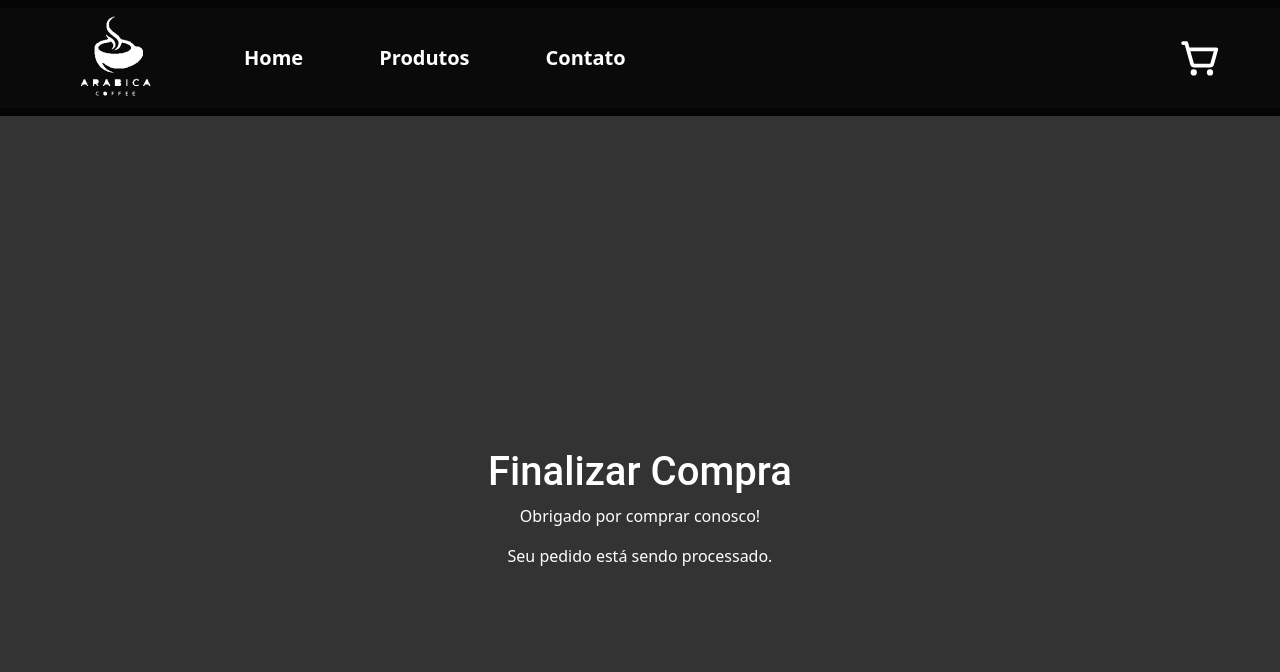
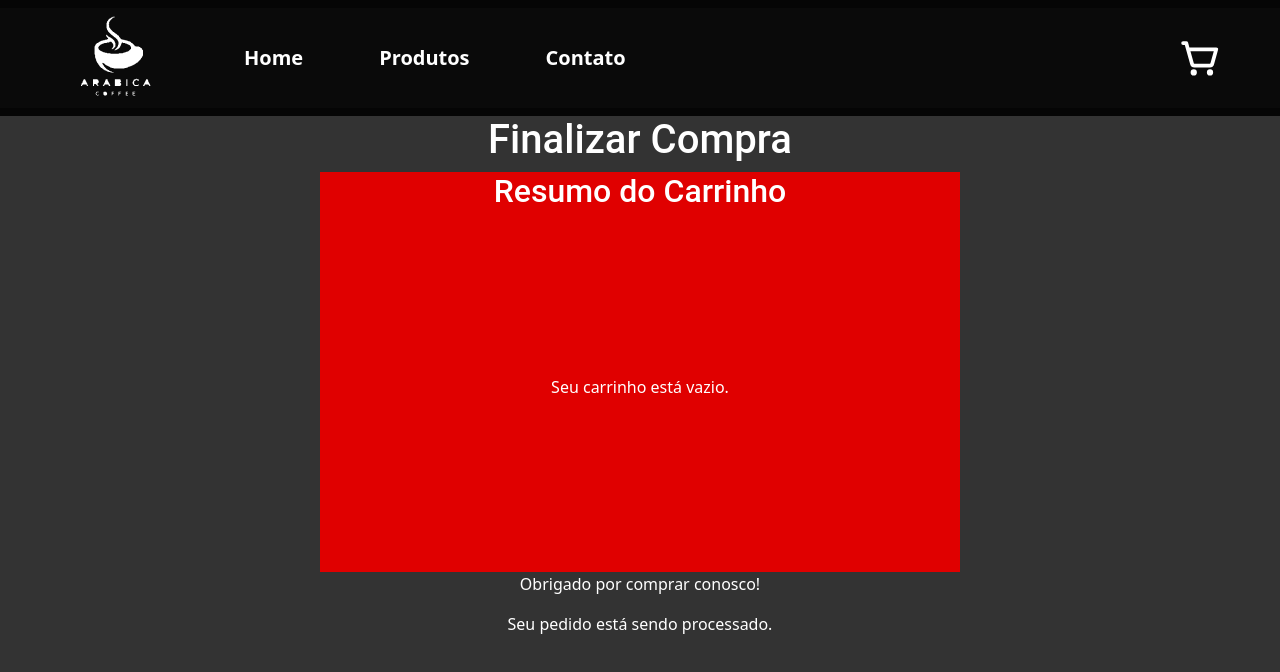
Before and after one commit to yurijacome/CoffeShop, a React (Create React App) app: page /checkout in a window 1280 px wide. Shown: the top 672 px of the page. Built offline with nearby package versions, Linux system fonts and the light colour scheme.

Commit message:
checkout, cartcontext, cartsumarry

```diff
--- /dev/null
+++ b/src/components/cart/cartSumarry.jsx
@@ -0,0 +1,32 @@
+import React from "react";
+import { CartSummaryContainer } from "./cartSumarryStyle";
+
+export const CartSummary = ({ cart, total }) => {
+  return (
+    <CartSummaryContainer>
+    <h2 >Resumo do Carrinho</h2>
+    <div className="cartSumarry">
+        {cart && cart.length > 0 ? (
+        <div className="cartItems">
+            {cart.map(item => (
+            <div key={item.id} className="cartItem">
+                <div className="cartItemImage">
+                    <img src={item.image} alt={item.title} />
+                </div>
+                <div className="cartItemDetails">
+                    <h3>{item.title}</h3>
+                    <p>Preço unitário: R${item.price?.toFixed(2) ?? '10,00'}</p>
+                    <p>Total: R${((item.price || 10) * (item.quantity || 1)).toFixed(2)}</p>
+
+                </div>
+            </div>
+            ))}
+        <span>Total do pedido: R${total.toFixed(2)}</span>
+        </div>
+        ) : (
+        <p>Seu carrinho está vazio.</p>
+        )}
+    </div>
+  </CartSummaryContainer>
+  );
+}
--- /dev/null
+++ b/src/components/cart/cartSumarryStyle.jsx
@@ -0,0 +1,61 @@
+import styled from "styled-components";
+
+export const CartSummaryContainer = styled.div`
+    display: flex;
+    flex-direction: column;
+    align-items: center;
+    justify-content: center;
+    width: 50%;
+    height: 400px;
+    background-color: rgb(224, 0, 0);
+    color: #fff;
+
+    .cartSumarry{
+        display: flex;
+        flex-direction: column;
+        align-items: center;
+        justify-content: center;
+        width: 100%;
+        height: 100%;
+    }
+
+    .cartItems{
+        display: flex;
+        flex-direction: column;
+        width: 100%;
+        height: 100%;
+        overflow-y: auto;
+    }
+
+    .cartItem{
+        display: flex;
+        align-items: center;
+        justify-content: center;
+        width: 100%;
+        height: 100%;
+        margin-bottom: 10px;
+        background-color: rgb(51, 51, 51);
+    }
+
+    .cartItemImage{
+        width: 100px;
+        height: 100px;
+        margin-right: 10px;
+    }
+    .cartItemImage img{
+        width: 100%;
+        height: 100%;
+        object-fit: cover;
+    }
+
+    .cartItemDetails{
+        display: flex;
+        flex-direction: column;
+        align-items: center;
+        justify-content: center;
+        width: 100%;
+        height: 100%;
+    }
+
+
+`
--- a/src/contexts/CartContext.jsx
+++ b/src/contexts/CartContext.jsx
@@ -1,9 +1,17 @@
-import React, { createContext, useState } from 'react';
+import React, { createContext, useState, useEffect } from 'react';
 
 export const CartContext = createContext();
 
 export const CartProvider = ({ children }) => {
-  const [cart, setCart] = useState([]);
+  const [cart, setCart] = useState(() => {
+    const stored = localStorage.getItem('cart');
+    return stored ? JSON.parse(stored) : [];
+  });
+
+  useEffect(() => {
+    localStorage.setItem('cart', JSON.stringify(cart));
+  }, [cart]);
+
   return (
     <CartContext.Provider value={{ cart, setCart }}>
       {children}
--- a/src/pages/checkout/checkout.jsx
+++ b/src/pages/checkout/checkout.jsx
@@ -1,19 +1,24 @@
-import React from "react";
+import React, { useContext } from "react";
+import { CartContext } from "../../contexts/CartContext";
 
 import Header from "../../components/header/header";
 import { CheckoutContainer } from "./checkoutStyle";
+import { CartSummary } from "../../components/cart/cartSumarry";
 
 const Checkout = () => {
+    const { cart } = useContext(CartContext);
+    const total = cart?.reduce((sum, item) => sum + (item.price || 0) * (item.quantity || 1), 0) || 0;
     return (
         <div>
             <Header/>
             <CheckoutContainer>
                 <h1>Finalizar Compra</h1>
+                <CartSummary cart={cart} total={total} />
                 <p>Obrigado por comprar conosco!</p>
                 <p>Seu pedido está sendo processado.</p>
             </CheckoutContainer>
         </div>
     );
-    }
+}
 
 export default Checkout;
--- a/src/pages/checkout/checkoutStyle.jsx
+++ b/src/pages/checkout/checkoutStyle.jsx
@@ -4,7 +4,6 @@ export const CheckoutContainer = styled.div`
     display: flex;
     flex-direction: column;
     align-items: center;
-    justify-content: center;
     width: 100%;
     height: 100vh;
     background-color: rgb(51, 51, 51);
```
